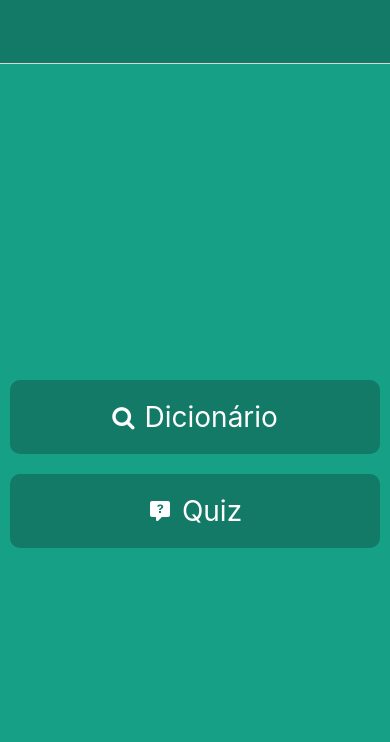
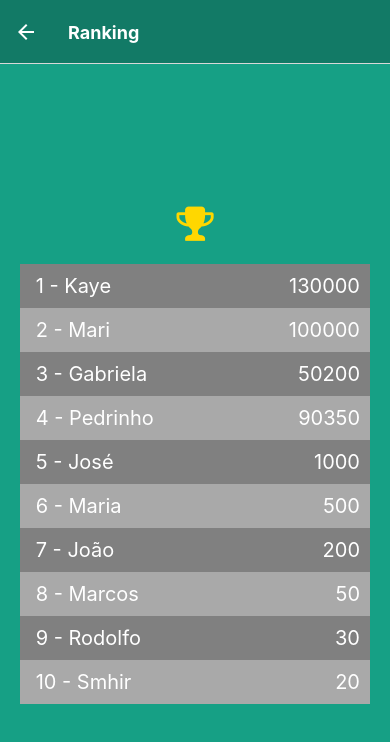
Before and after one commit to kayehol/siglario, a React Native app: screen /Ranking in a window 390 px wide. Before the commit this address had no page. Shown: the top 742 px of the page. Built offline with nearby package versions, Linux system fonts and the light colour scheme.

Commit message:
Adiciona estilo de ranking mockado

```diff
--- a/App.js
+++ b/App.js
@@ -5,8 +5,9 @@ import { StatusBar } from 'expo-status-bar';
 
 import Home from './components/Home.js';
 import Dicionario from './components/Dicionario/Dicionario.js';
-import Quiz from './components/Quiz.js';
+import Quiz from './components/Quiz/Quiz.js';
 import SiglaDetalhe from './components/Dicionario/SiglaDetalhe.js';
+import Ranking from './components/Quiz/Ranking.js';
 
 const Stack = createNativeStackNavigator();
 
@@ -46,6 +47,11 @@ export default function App() {
           component={SiglaDetalhe}
           options={{ title: 'Sigla' }}
         />
+        <Stack.Screen
+          name="Ranking"
+          component={Ranking}
+          options={{ title: 'Ranking' }}
+        />
       </Stack.Navigator>
     </NavigationContainer>
   );
--- a/components/Quiz.js
+++ /dev/null
@@ -1,17 +0,0 @@
-import {StyleSheet, Text, View } from 'react-native';
-
-export default function Quiz() {
-    return (
-        <View style={styles.container}>
-            <Text>Quiz</Text>
-        </View>
-    );
-}
-
-const styles = StyleSheet.create({
-    container: {
-      flex: 1,
-      alignItems: 'center',
-      justifyContent: 'center'
-    }
-});
--- /dev/null
+++ b/components/Quiz/Quiz.js
@@ -0,0 +1,74 @@
+import {StyleSheet, Text, TouchableOpacity, View } from 'react-native';
+import { FontAwesome, Feather } from '@expo/vector-icons';
+
+export default function Quiz({ navigation }) {
+    return (
+        <View style={styles.container}>
+            <TouchableOpacity>
+                <View style={ styles.menuItem }>
+                        <FontAwesome
+                            name="gamepad"
+                            size={24}
+                            color="white"
+                            style={ styles.menuItemIcon }
+                        />
+                        <Text style={ styles.menuItemText }>
+                            Iniciar
+                        </Text>
+                    </View>
+            </TouchableOpacity>
+            <TouchableOpacity>
+                <View style={ styles.menuItem }>
+                        <Feather
+                            name="settings"
+                            size={24}
+                            color="white"
+                            style={ styles.menuItemIcon }
+                        />
+                        <Text style={ styles.menuItemText }>
+                            Opções
+                        </Text>
+                    </View>
+            </TouchableOpacity>
+            <TouchableOpacity onPress={() => navigation.navigate('Ranking')}>
+                <View style={ styles.menuItem }>
+                        <FontAwesome
+                            name="list-ul"
+                            size={24}
+                            color="white"
+                            style={ styles.menuItemIcon }
+                        />
+                        <Text style={ styles.menuItemText }>
+                            Ranking
+                        </Text>
+                    </View>
+            </TouchableOpacity>
+        </View>
+    );
+}
+
+const styles = StyleSheet.create({
+    container: {
+        flex: 1,
+        justifyContent: 'center',
+        backgroundColor: '#16a085',
+        padding: 10,
+      },
+      menuItem: {
+          backgroundColor: '#127a66',
+          padding: 20,
+          marginTop: 20,
+          borderRadius: 10,
+          flexDirection: 'row',
+          justifyContent: 'center'
+      },
+      menuItemText: {
+          color: 'white',
+          fontSize: 28,
+          marginLeft: 10,
+          alignSelf: 'center'
+      },
+      menuItemIcon: {
+          alignSelf: 'center'
+      }
+});
--- /dev/null
+++ b/components/Quiz/Ranking.js
@@ -0,0 +1,63 @@
+import { View, Text, StyleSheet } from "react-native";
+import { FontAwesome } from '@expo/vector-icons';
+
+export default function Ranking() {
+    // fetch with react-query or fetch api
+    const rankingMock = [
+        { nome: 'Kaye', total: '130000'},
+        { nome: 'Mari', total: '100000'},
+        { nome: 'Gabriela', total: '50200'},
+        { nome: 'Pedrinho', total: '90350'},
+        { nome: 'José', total: '1000'},
+        { nome: 'Maria', total: '500'},
+        { nome: 'João', total: '200'},
+        { nome: 'Marcos', total: '50'},
+        { nome: 'Rodolfo', total: '30'},
+        { nome: 'Smhir', total: '20'},
+    ];
+
+    return (
+        <View style={styles.container}>
+            <Text style={styles.title}>
+                <FontAwesome name="trophy" size={40} color="gold" />
+            </Text>
+            {rankingMock.map((user, idx) => (
+                <View key={idx} style={styles.line(idx)}>
+                    <Text style={styles.nome} key={idx}> {idx+1} - {user.nome}</Text>
+                    <Text style={styles.pontos}>{user.total}</Text>
+                </View>
+            ))
+            }
+        </View>
+    )
+}
+
+const styles = StyleSheet.create({
+    container: {
+        flex: 1,
+        justifyContent: 'center',
+        backgroundColor: '#16a085',
+        padding: 20,
+    },
+    title: {
+        textAlign: 'center',
+        marginBottom: 20,
+    },
+    line: idx => ({
+        display: 'flex',
+        flexDirection: 'row',
+        justifyContent: 'space-between',
+        backgroundColor: idx % 2 == 0 ? 'grey' : 'darkgrey',
+        padding: 10
+    }),
+    nome: {
+        color: '#fff',
+        fontSize: 20,
+    },
+    pontos: {
+        fontSize: 20,
+        color: '#fff',
+        textAlign: 'center',
+        alignContent: 'flex-end'
+    }
+})
```
